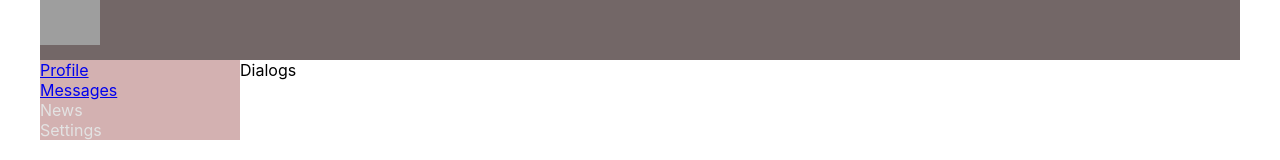
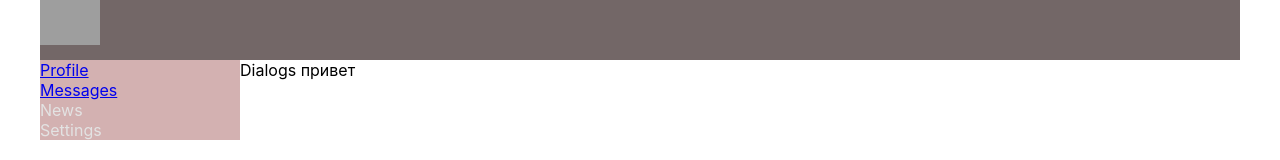
Before and after one commit to LitvinenkoMilana/social, a React (Create React App) app: page / in a window 1280 px wide. Shown: the top 160 px of the page. Built offline with nearby package versions, Linux system fonts and the light colour scheme; grey boxes are pictures that could not be loaded.

Commit message:
new commit

```diff
--- a/src/components/Dialogs/Dialogs.jsx
+++ b/src/components/Dialogs/Dialogs.jsx
@@ -3,7 +3,7 @@ import classes from './Dialogs.module.css'
 const Dialogs = () => {
     return (
         <div className={classes.content}>
-            Dialogs
+            Dialogs привет
         </div>
     )
 }
```
